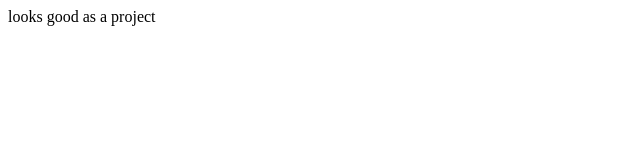
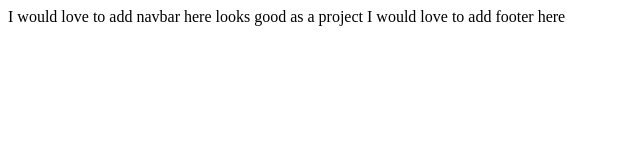
Before and after one commit to Asad-Mahboob/git-learning, a plain HTML site: page index.html in a window 1280 px wide. Shown: the whole page, without its empty margins (0-640 px from the left). Drawn offline with Linux system fonts and the light colour scheme.

Commit message:
change index and footer

```diff
--- a/index.html
+++ b/index.html
@@ -6,6 +6,8 @@
     <title>git learning</title>
   </head>
   <body>
-    looks good as a project
+    I would love to add navbar here
+     looks good as a project
+    I would love to add footer here
   </body>
 </html>
```
Also changed, not shown: footer.html (+1 -1 lines).
